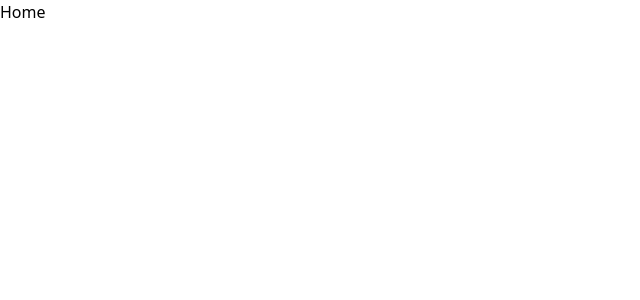
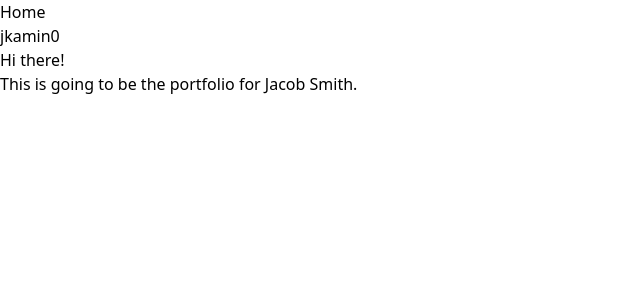
Before and after one commit to mcmullinboy15/IS5700-F2024-Lawfirm, a React (Vite) app: page /jkamin0 in a window 1280 px wide. Before the commit this address had no page. Shown: the top 300 px of the page, without its empty margins (0-640 px from the left). Built offline with nearby package versions, Linux system fonts and the light colour scheme.

Commit message:
initial portfolio created, added to router

```diff
--- a/src/App.jsx
+++ b/src/App.jsx
@@ -2,6 +2,7 @@ import React from "react";
 import { BrowserRouter as Router, Route, Routes } from "react-router-dom";
 import Layout from "./components/Layout";
 import Home from "./pages/Home";
+import Jkamin0 from "./portfolios/jkamin0";
 
 function App() {
   return (
@@ -9,6 +10,7 @@ function App() {
       <Router>
         <Routes>
           <Route path="/" element={<Home />} />
+          <Route path="/jkamin0" element={<Jkamin0 />} />
         </Routes>
       </Router>
     </Layout>
--- a/src/components/Layout.jsx
+++ b/src/components/Layout.jsx
@@ -6,6 +6,7 @@ export default function Layout({ children }) {
     <>
       <Header>
         <HeaderButton href="/">Home</HeaderButton>
+        <HeaderButton href="/jkamin0">jkamin0</HeaderButton>
       </Header>
 
       {children}
--- /dev/null
+++ b/src/portfolios/jkamin0.jsx
@@ -0,0 +1,8 @@
+export default function Jkamin0() {
+  return (
+    <div>
+      <h1>Hi there!</h1>
+      <p>This is going to be the portfolio for Jacob Smith.</p>
+    </div>
+  );
+}
```
